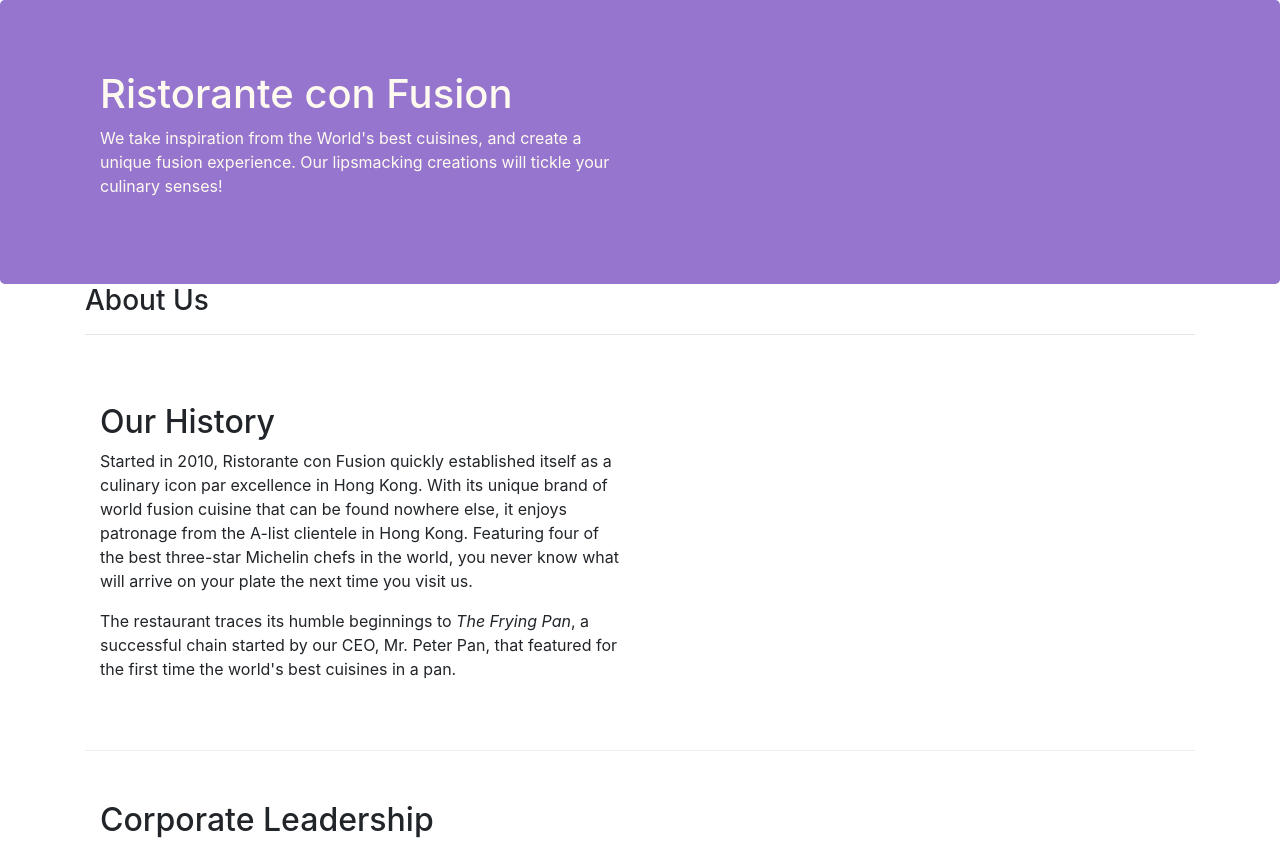
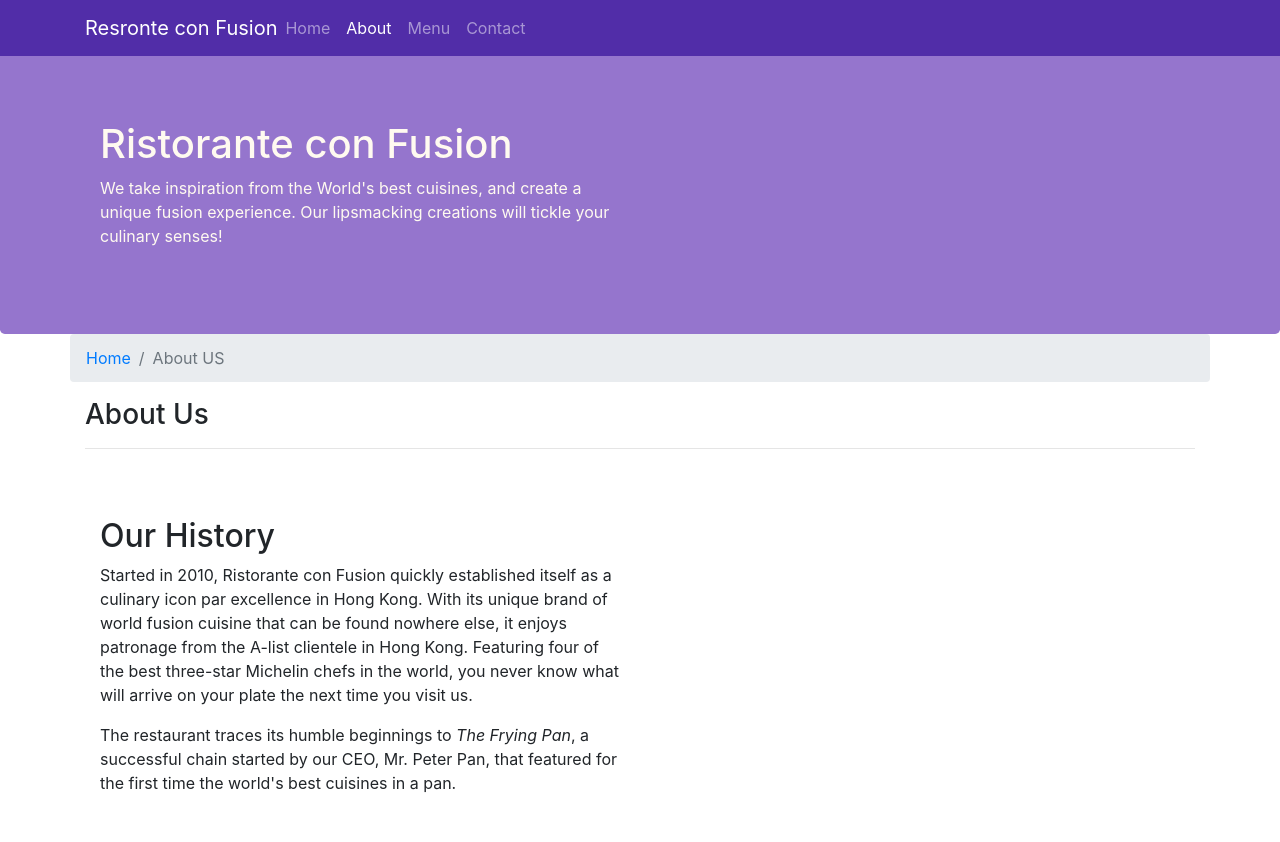
Before and after one commit to Vishwa-Patel/Restronet_conFusion, a website: page aboutus.html in a window 1280 px wide. Shown: the top 842 px of the page. Drawn offline with nearby package versions, Linux system fonts and the light colour scheme.

Commit message:
Navbar and Breadcrumbs

```diff
--- a/aboutus.html
+++ b/aboutus.html
@@ -10,12 +10,32 @@
 
     <!-- Bootstrap CSS -->
     <link rel="stylesheet" href="node_modules/bootstrap/dist/css/bootstrap.min.css">
-    <link href="css/style.css" rel="stylesheet">
+    <link href="css/styles.css" rel="stylesheet">
     <title>Ristorante Con Fusion: About Us</title>
 
 </head>
 
 <body>
+
+    <nav class="navbar navbar-dark navbar-expand-sm fixed-top">
+        <div class="container">
+            <button class="navbar-toggler" type="button" data-toggle="collapse" data-target="#Navbar">
+                <span class="navbar-toggler-icon"></span>
+            </button>
+
+            <a class="navbar-brand mr-auto" href="./index.html">Resronte con Fusion</a>
+
+            <div class="collapse navbar-collapse" id="Navbar">
+                <ul class="navbar-nav mr-auto">
+                    <li class="nav-item"><a class="nav-link" href="./index.html">Home</a></li>
+                    <li class="nav-item active"><a class="nav-link" href="#">About</a></li>
+                    <li class="nav-item"><a class="nav-link" href="#">Menu</a></li>
+                    <li class="nav-item"><a class="nav-link" href="#">Contact</a></li>
+
+                </ul>
+            </div>
+        </div>
+    </nav>
 
     <header class="jumbotron">
         <div class="container">
@@ -31,8 +51,12 @@
     </header>
 
     <div class="container">
-        <div>
-            <div>
+        <div class="row">
+            <ol class="col-12 breadcrumb">
+                <li class="breadcrumb-item"><a href="./index.html">Home</a></li>
+                <li class="breadcrumb-item active">About US</li>
+            </ol>
+            <div class="col-12">
                <h3>About Us</h3>
                <hr>
             </div>
@@ -70,7 +94,7 @@
                 <div class="col-4 offset-1 col-sm-2">
                     <h5>Links</h5>
                     <ul class="list-unstyled">
-                        <li><a href="#">Home</a></li>
+                        <li><a href="./index.html">Home</a></li>
                         <li><a href="#">About</a></li>
                         <li><a href="#">Menu</a></li>
                         <li><a href="#">Contact</a></li>
--- a/css/styles.css
+++ b/css/styles.css
@@ -27,3 +27,12 @@ address{
     margin:0px;
     color:#0f0f0f;
 }
+
+body{
+    padding: 50px 0px 0px 0px;
+    z-index: 0;
+}
+
+.navbar-dark{
+    background-color: #512DA8;
+}
```
Also changed, not shown: index.html (+2 -2 lines).
